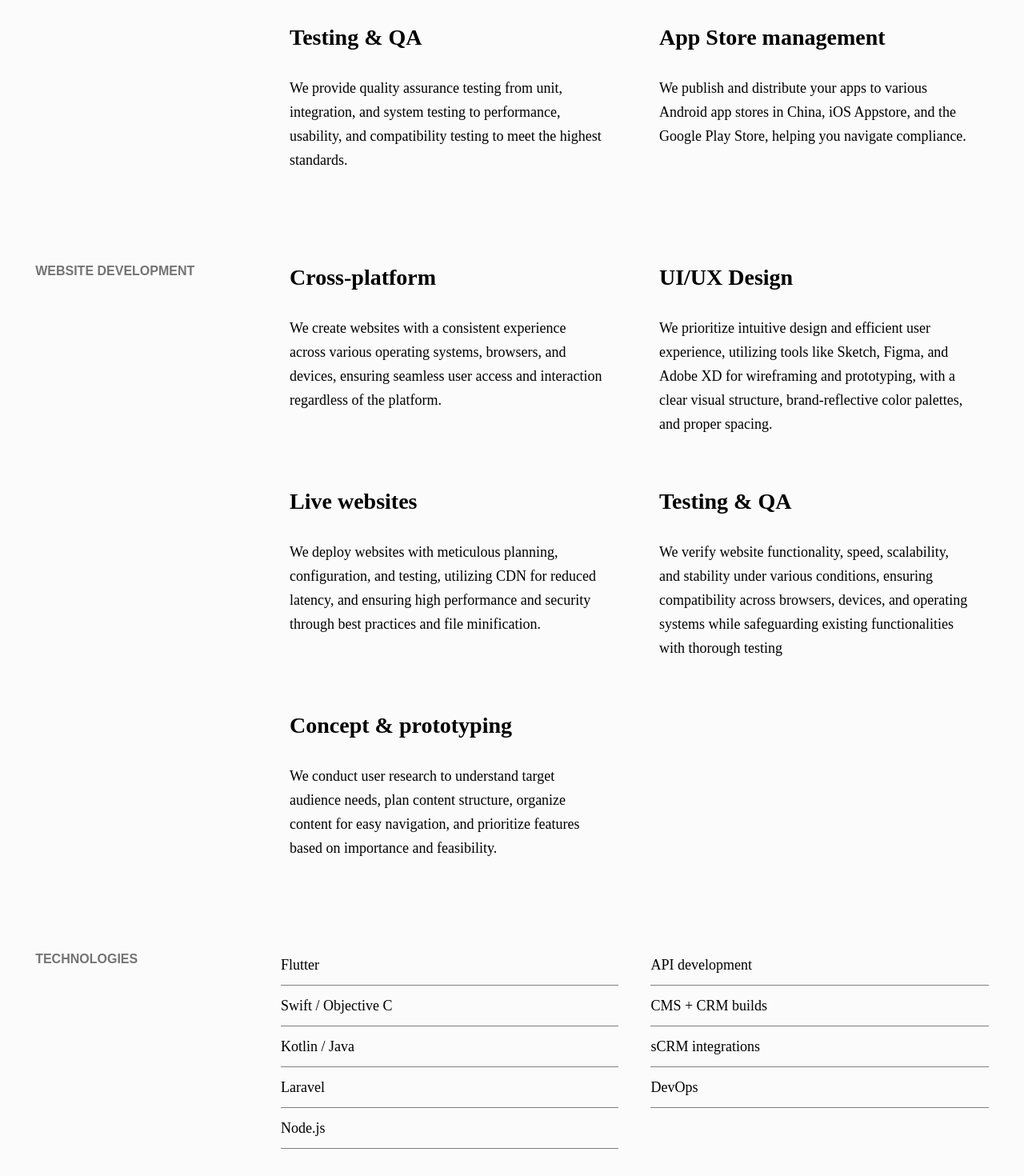
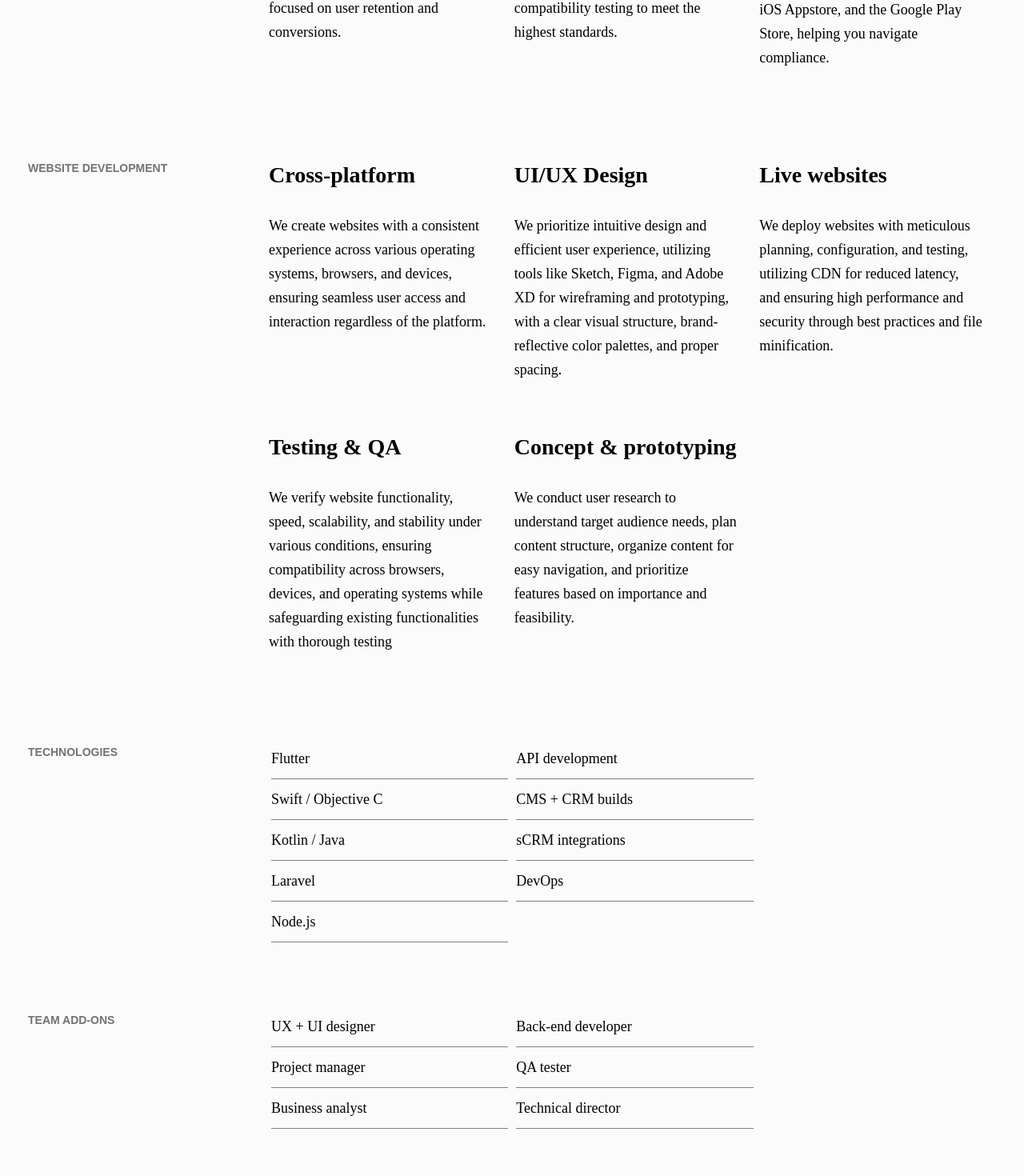
Before and after one commit to Shubham-SumFactor/project-sparkbit, a Next.js app: page /services in a window 1280 px wide. Shown: the part 1317-2787 px from the top of the page at 80% size. Built offline with nearby package versions, Linux system fonts and the light colour scheme.

Commit message:
servicesCard, servicesCardWeb, services, Meetus, teamAddons alignment updated

```diff
--- a/pages/components/servicesCard/servicesCard.module.css
+++ b/pages/components/servicesCard/servicesCard.module.css
@@ -11,12 +11,13 @@
 .heading {
   font-family: sans-serif !important;
   /* text-align: center; */
-  font-size: 16px;
+  font-size: 14px;
   color: #737373;
   font-weight: 900;
   line-height: 1;
   margin-bottom: 1rem;
   /* letter-spacing: 0.05rem; */
+  padding-left: 3px;
 }
 
 .grid {
@@ -24,13 +25,17 @@
   grid-template-columns: repeat(auto-fit, minmax(280px, 1fr));
   gap: 30px;
   /* border: 1px solid goldenrod; */
+  column-gap: 8px;
 
 }
 
 .gridItem {
   padding: 20px;
   padding-top: 0;
+  padding-left: 0;
   border-radius: 8px;
+  /* border: 1px solid red; */
+
 
 }
 
--- a/pages/components/servicesCardWeb/servicesCardWeb.module.css
+++ b/pages/components/servicesCardWeb/servicesCardWeb.module.css
@@ -11,12 +11,14 @@
 .heading {
   font-family: sans-serif !important;
   /* text-align: center; */
-    font-size: 16px;
+  font-size: 14px;
   color: #737373;
   font-weight: 900;
   line-height: 1;
   margin-bottom: 1rem;
   /* letter-spacing: 0.05rem; */
+  padding-left: 3px;
+
 }
 
 .grid {
@@ -24,13 +26,14 @@
   grid-template-columns: repeat(auto-fit, minmax(280px, 1fr));
   gap: 30px;
   /* border: 1px solid goldenrod; */
-
+  column-gap: 8px;
 }
 
 .gridItem {
   padding: 20px;
   padding-top: 0;
   border-radius: 8px;
+  padding-left: 0;
 
 }
 
--- a/pages/components/teamAddOns/teamAddOns.module.css
+++ b/pages/components/teamAddOns/teamAddOns.module.css
@@ -12,20 +12,24 @@
 .heading {
   /* text-align: center; */
   font-family: sans-serif !important;
-  font-size: 16px;
+  font-size: 14px;
   color: #737373;
   font-weight: 900;
   line-height: 1;
   margin-bottom: 1rem;
+  padding-left: 3px;
+
   /* letter-spacing: 0.05rem; */
 }
 
 .technologyGrid {
   display: grid;
   grid-template-columns: repeat(auto-fit, minmax(280px, 1fr));
-  gap: 40px;
+  gap: 30px;
   /* border: 1px solid gold; */
-  padding-left: 1%;
+  /* padding-left: 1%; */
+  padding-left: 3px;
+  column-gap: 10px;
 }
 
 
--- a/pages/components/technologyCard/technology.module.css
+++ b/pages/components/technologyCard/technology.module.css
@@ -12,12 +12,14 @@
 .heading {
   font-family: sans-serif !important;
   /* text-align: center; */
-  font-size: 16px;
+  font-size: 14px;
   color: #737373;
   font-weight: 900;
   line-height: 1;
   margin-bottom: 1rem;
   /* letter-spacing: 0.05rem; */
+  padding-left: 3px;
+
 }
 
 /* .technologySection {
@@ -37,9 +39,11 @@
 .technologyGrid {
   display: grid;
   grid-template-columns: repeat(auto-fit, minmax(280px, 1fr));
-  gap: 40px;
+  gap: 30px;
   /* border: 1px solid gold; */
-  padding-left: 1%;
+  padding-left: 3px;
+  column-gap: 10px;
+
 }
 
 
--- a/styles/MeetUs.module.css
+++ b/styles/MeetUs.module.css
@@ -12,8 +12,8 @@
   min-height: 100vh;
   /* border-left: 1px solid rgb(230, 223, 223); */
   /* border-right: 1px solid rgb(230, 223, 223); */
-  padding-left: 1%;
-  padding-right: 1%;
+  /* padding-left: 1%; */
+  /* padding-right: 1%; */
   overflow: hidden;
 }
 
@@ -64,11 +64,13 @@
   display: grid;
   grid-template-columns: 1fr 3fr;
   width: 100%;
+  /* border: 1px solid red; */
+  padding-left: 3px;
 }
 
 .about h2 {
   font-family: sans-serif !important;
-  font-size: 16px;
+  font-size: 14px;
   color: #737373;
   font-weight: 900;
   line-height: 1;
@@ -92,16 +94,20 @@
   display: grid;
   grid-template-columns: 1fr 3fr;
   width: 100%;
+  /* border: 1px solid pink; */
+  padding-left: 3px;
+
+
 }
 
 .founder h2 {
   font-family: sans-serif !important;
-  font-size: 16px;
+  font-size: 14px;
   color: #737373;
   font-weight: 900;
   line-height: 1;
   margin-bottom: 1rem;
-  letter-spacing: 0.05rem;
+  /* letter-spacing: 0.05rem; */
 }
 
 .founder h3 {
@@ -198,7 +204,7 @@
   }
 
   .founder h2 {
-    font-family: serif;
+    font-family: sans-serif !important;
     font-size: 13px;
     color: #737373;
     font-weight: 900;
--- a/styles/services.module.css
+++ b/styles/services.module.css
@@ -13,8 +13,8 @@
     min-height: 100vh;
     /* border-left: 0.5px solid rgb(230, 223, 223); */
     /* border-right: 0.5px solid rgb(230, 223, 223); */
-    padding-left: 1%;
-    padding-right: 1%;
+    /* padding-left: 1%; */
+    /* padding-right: 1%; */
     overflow: hidden;
 }
 
```
Lines whose indentation alone changed are shown as unchanged.
